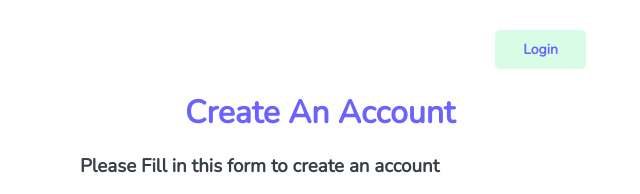
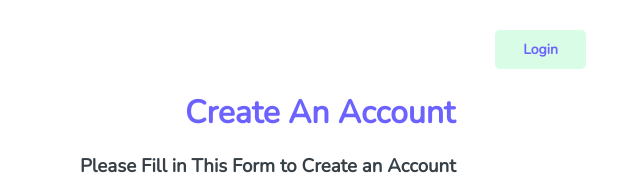
Before and after one commit to ozivictory/david-s-FYB-project-Design, a plain HTML site: page signUp.html in a window 1280 px wide. Shown: the top 194 px of the page, 624-1264 px from the left. Drawn offline with nearby package versions, Linux system fonts and the light colour scheme.

Commit message:
little changes

```diff
--- a/signUp.html
+++ b/signUp.html
@@ -40,7 +40,7 @@
             <form action="/index.html" method="post">
 
                 <h1>Create An Account</h1>
-                <h3>Please Fill in this form to create an account</h3>
+                <h3>Please Fill in This Form to Create an Account</h3>
 
                 <fieldset>
                 <label for="name">Name:</label>
```
Also changed, not shown: index.html (+2 -2 lines).
